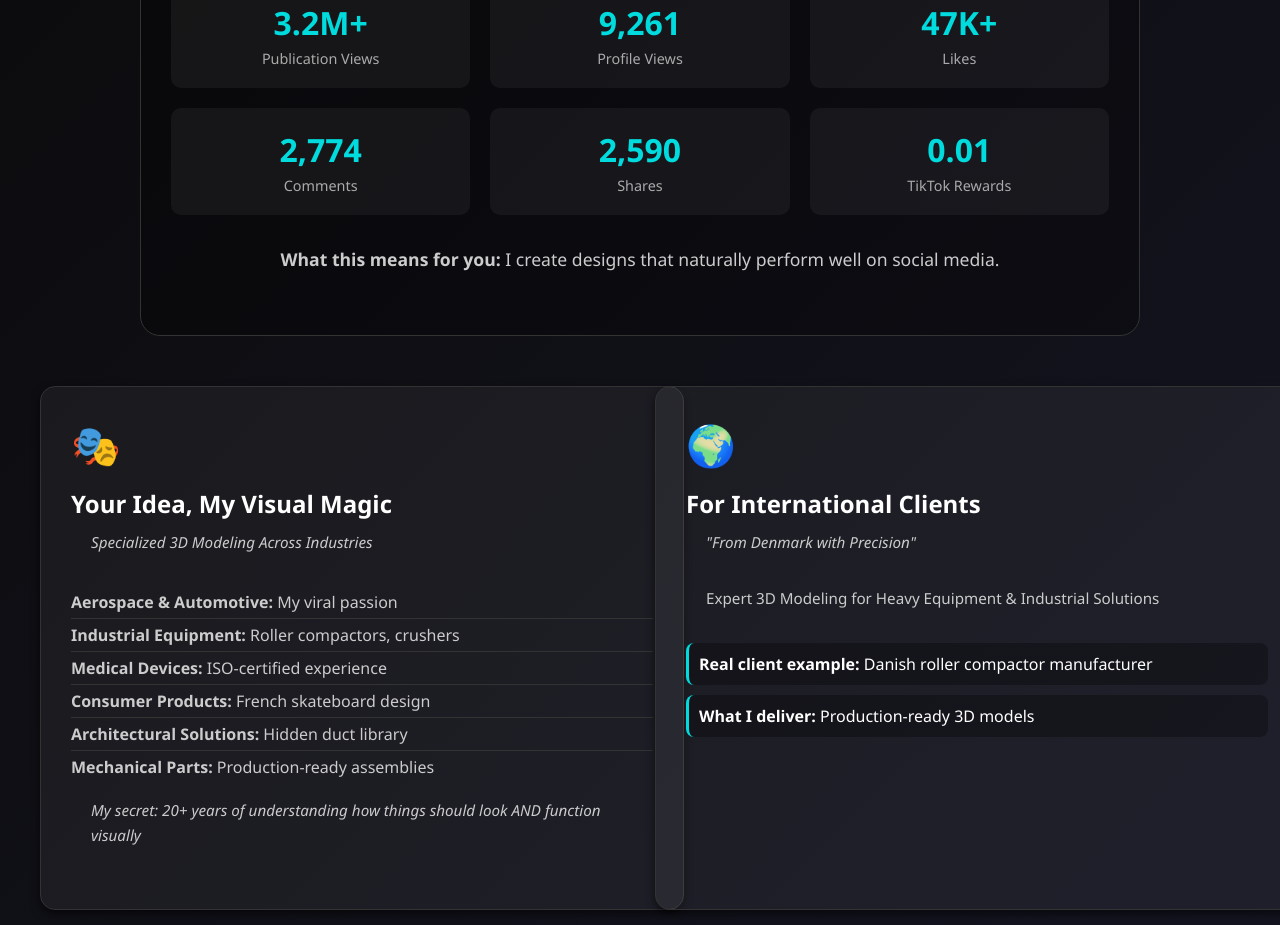
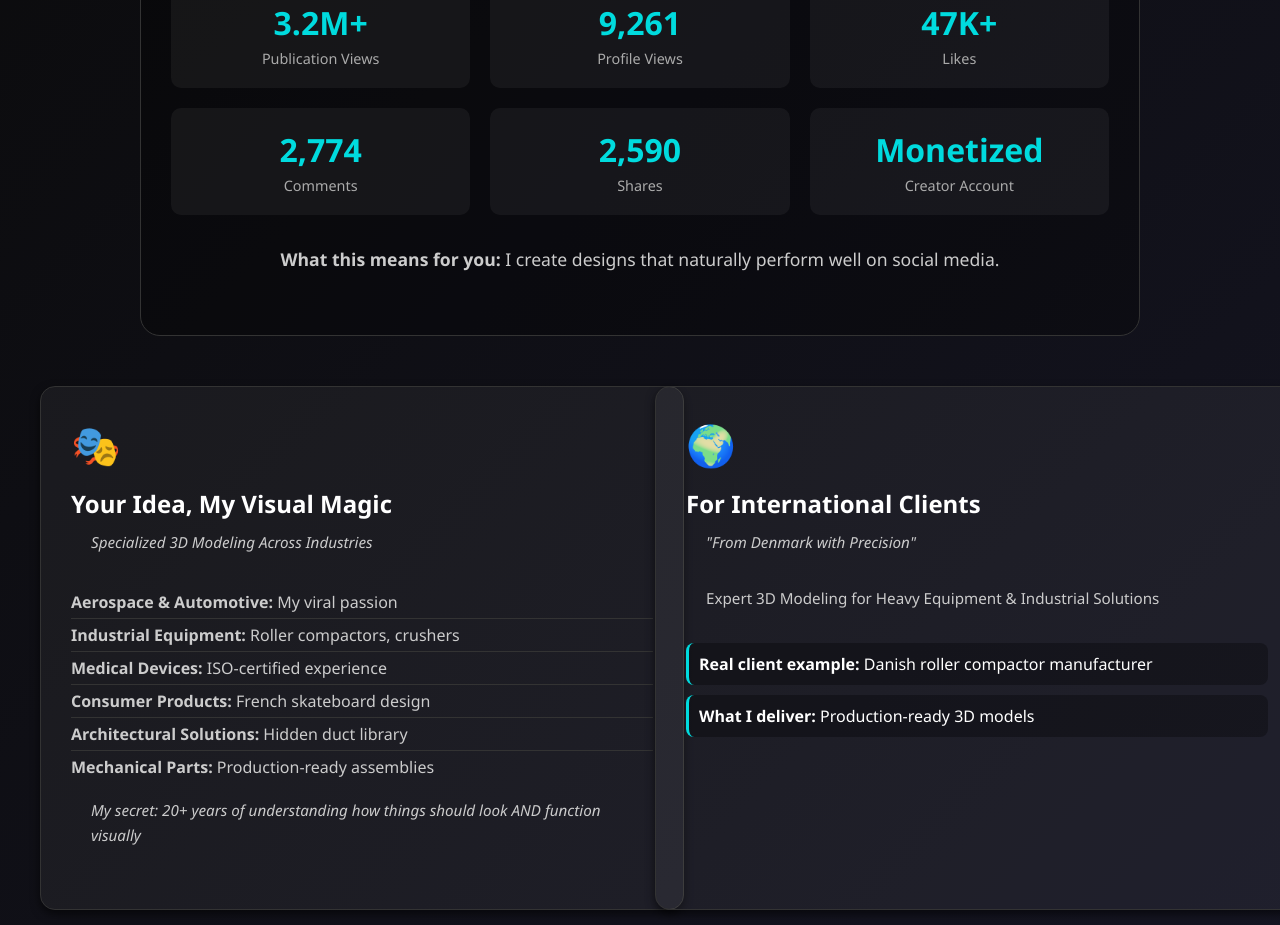
Before and after one commit to Walidghidhaoui/CRAVIMOOR, a React (Create React App) app: page / in a window 1280 px wide. Shown: the part 6360-7285 px from the top of the page. Built offline with nearby package versions, Linux system fonts and the light colour scheme.

Commit message:
Update OurServices.jsx
update

```diff
--- a/src/components/OurServices.jsx
+++ b/src/components/OurServices.jsx
@@ -44,10 +44,10 @@ const OurServices = () => {
               <div className="stat-number">2,590</div>
               <div className="stat-label">Shares</div>
             </div>
-            <div className="stat-item">
-              <div className="stat-number">0.01</div>
-              <div className="stat-label">TikTok Rewards</div>
-            </div>
+           <div className="stat-item">
+  <div className="stat-number">Monetized</div>
+  <div className="stat-label">Creator Account</div>
+</div>
           </div>
 
           <p className="stats-note">
```
